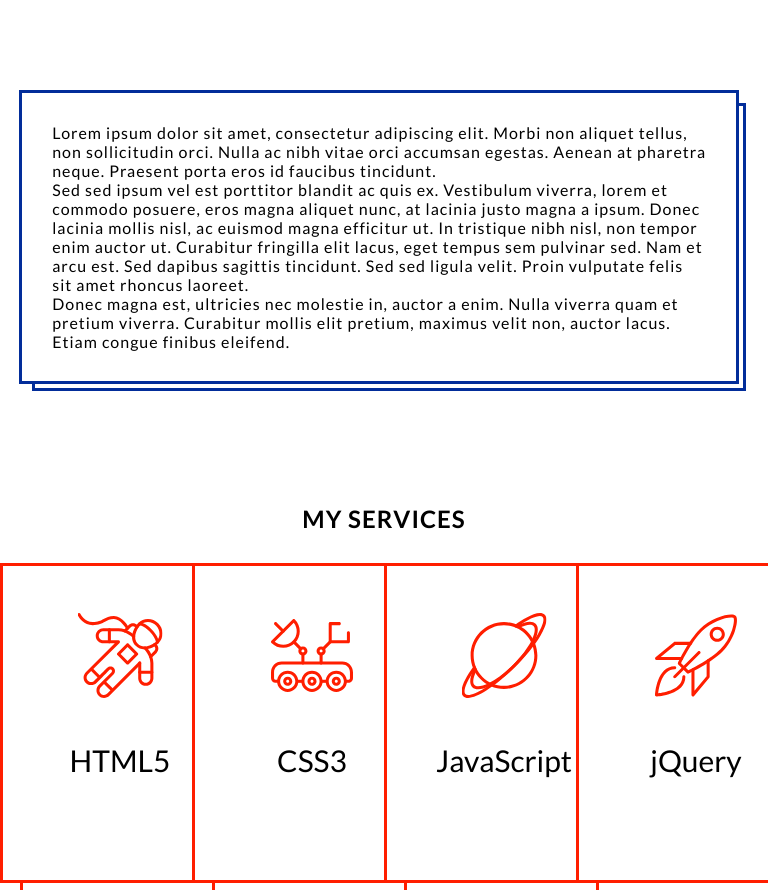
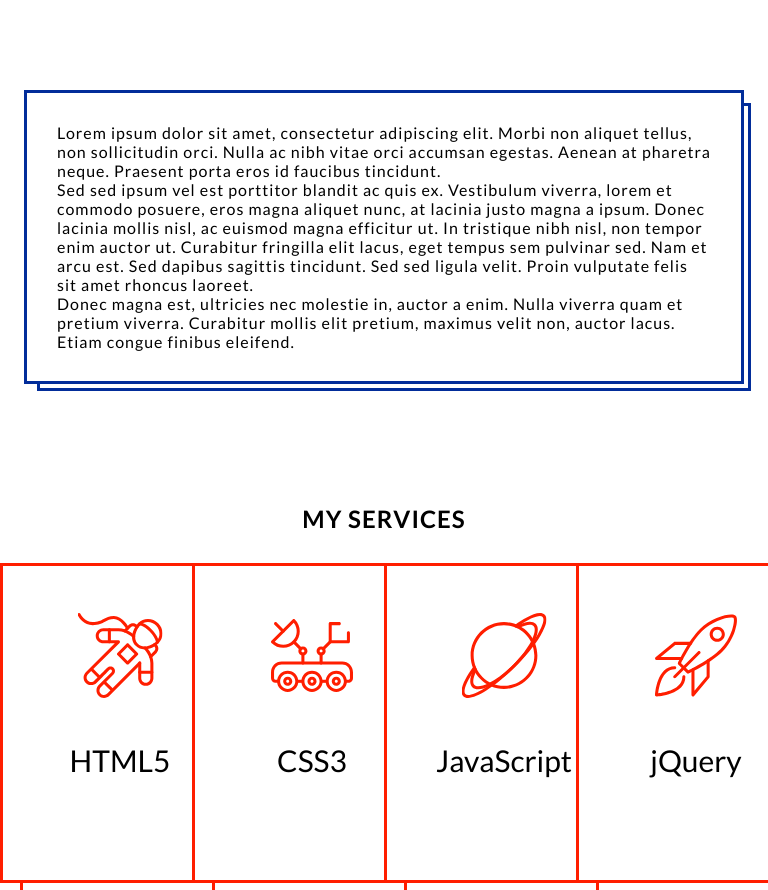
Before and after one commit to michalpiotrowski86/MyWeb, a website: page index.html in a window 768 px wide. Shown: the part 1720-2610 px from the top of the page. Drawn offline with nearby package versions, Linux system fonts and the light colour scheme.

Commit message:
Walka z RWD...

```diff
--- a/scss/main.scss
+++ b/scss/main.scss
@@ -348,9 +348,8 @@ header {
     }
 
     .content-container {
-      position: relative;
-      max-width: 95%;
-      margin: auto;
+      width: 100%;
+      margin: 0 auto;
       top: 0;
       left: 0;
     }
@@ -359,11 +358,11 @@ header {
       border: 3px solid #022d9a;
       height: auto;
       max-width: 100%;
-      position: relative;
       background-color: #fff;
       text-align: left;
       padding: 30px;
       letter-spacing: 1px;
+      margin: 0 auto;
 
       p {
         font-size: 16px;
@@ -373,7 +372,7 @@ header {
         border: 3px solid #022d9a;
         height: 100%;
         max-width: 100%;
-        position: absolute;
+        // position: absolute;
         background-color: #fff;
         top: 10px;
         left: 10px;
@@ -657,15 +656,6 @@ header {
   }
 }
 
-// @media only screen and (min-width: 601px) {
-//   #services {
-//     [class*="col-"] {
-//       width: 50%;
-//       margin-bottom: 60px;
-//       border: 2px solid yellow;
-//     }
-//   }
-// }
 
 /*section mountains*/
 #mountains {
```
Also changed, not shown: css/main.css.
